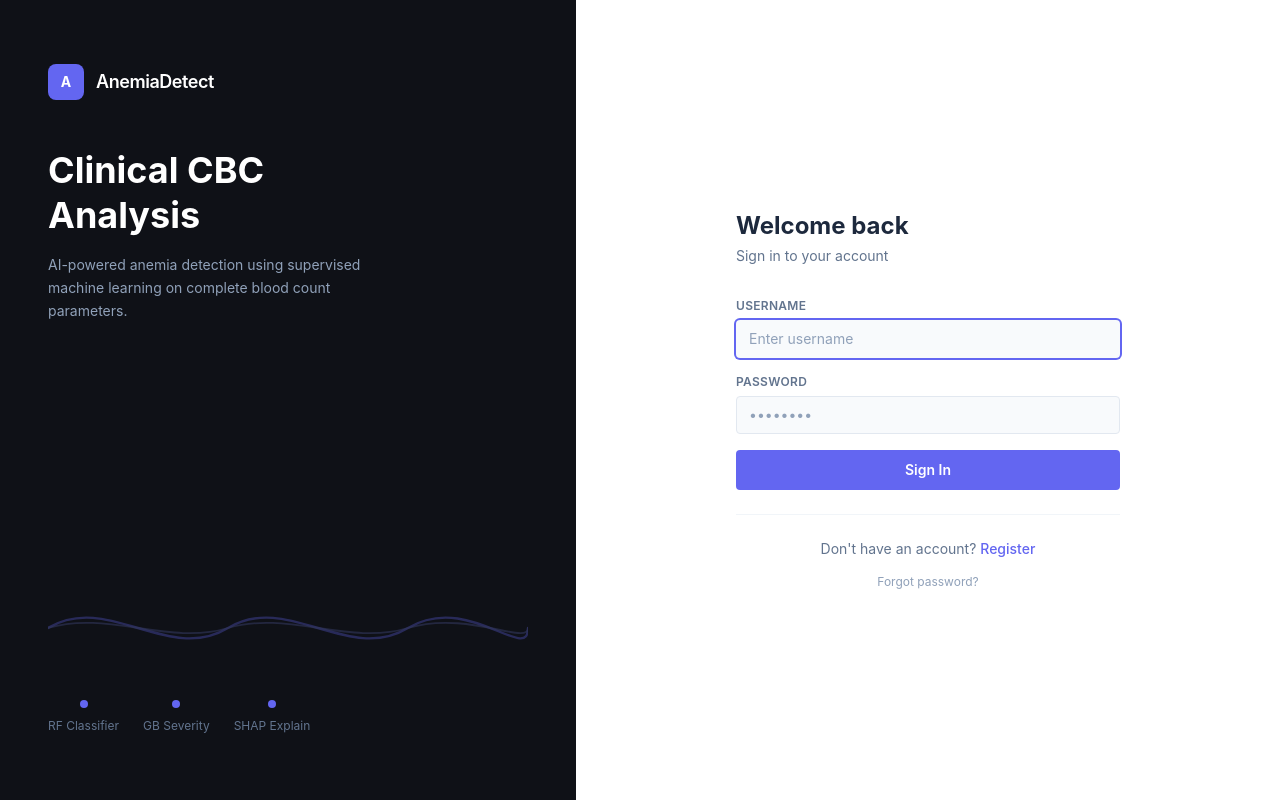
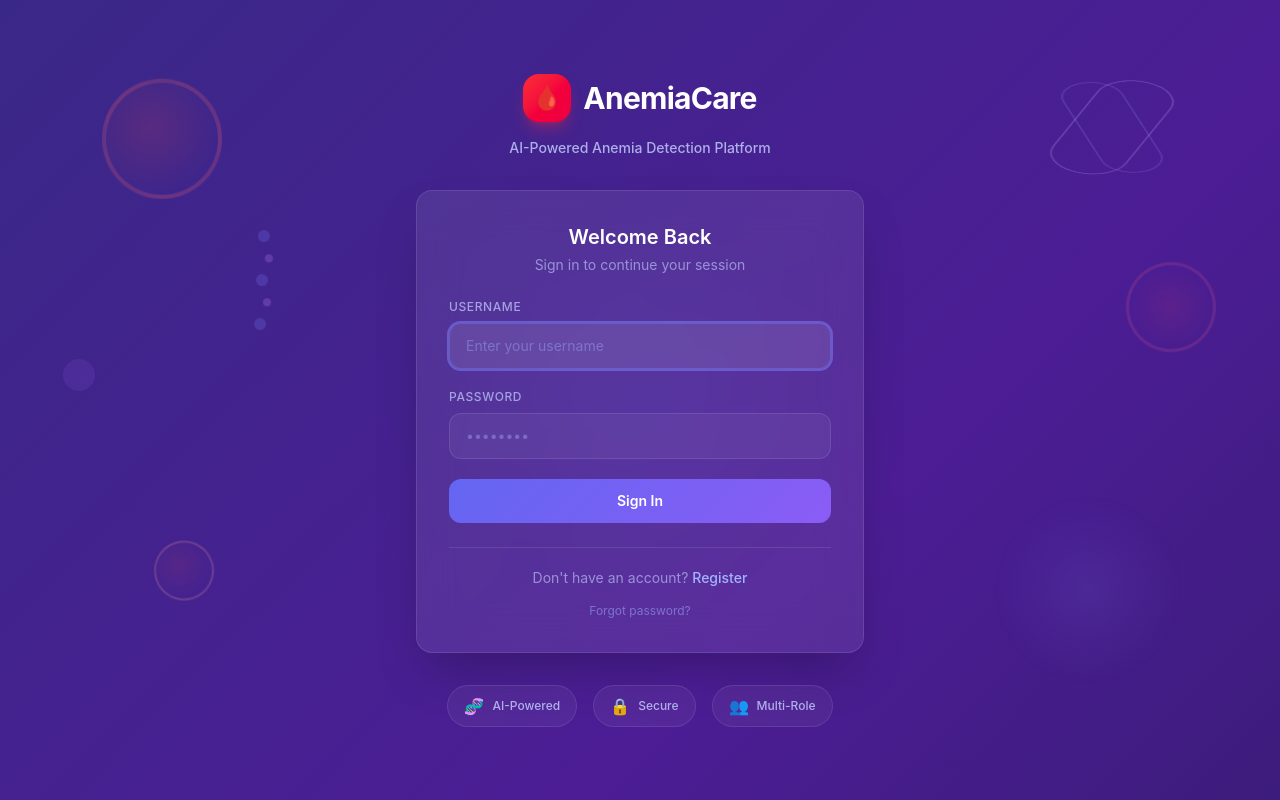
Before and after one commit to Anandk01/anamia, a React app in the folder frontend/: page /login in a window 1280 px wide. Built offline with nearby package versions, Linux system fonts and the light colour scheme; no server answers; the HTML template or start-up script is replaced by a standard one.

Commit message:
feat: redesign login page - animated gradient, glass morphism, floating medical shapes

```diff
--- a/frontend/src/index.css
+++ b/frontend/src/index.css
@@ -1,6 +1,23 @@
 @import "tailwindcss";
 
 @custom-variant dark (&:where(.dark, .dark *));
+
+/* ── Login page animations ── */
+@keyframes gradient-shift {
+  0% { background-position: 0% 50%; }
+  50% { background-position: 100% 50%; }
+  100% { background-position: 0% 50%; }
+}
+
+@keyframes float {
+  0%, 100% { transform: translateY(0px) rotate(0deg); }
+  50% { transform: translateY(-20px) rotate(5deg); }
+}
+
+@keyframes pulse-slow {
+  0%, 100% { opacity: 0.3; transform: scale(1); }
+  50% { opacity: 0.6; transform: scale(1.1); }
+}
 
 /* Prevent pull-to-refresh / overscroll bounce */
 html, body {
--- a/frontend/src/pages/LoginPage.jsx
+++ b/frontend/src/pages/LoginPage.jsx
@@ -1,6 +1,7 @@
 /**
  * LoginPage.jsx
- * Split layout: dark left panel + white right panel with login form.
+ * Modern glass-morphism login with animated gradient background
+ * and floating medical-themed decorations.
  */
 
 import { useState, useEffect, useRef } from 'react';
@@ -8,55 +9,6 @@ import { useNavigate, Link } from 'react-router-dom';
 import { useTranslation } from 'react-i18next';
 import { useAuth } from '../hooks/useAuth.js';
 import client from '../api/client.js';
-
-// ─── Animated SVG Waveform ────────────────────────────────────────────────────
-function AnimatedWaveform() {
-  return (
-    <svg
-      viewBox="0 0 400 80"
-      className="w-full opacity-30"
-      xmlns="http://www.w3.org/2000/svg"
-    >
-      <path
-        d="M0,40 C50,10 100,70 150,40 C200,10 250,70 300,40 C350,10 400,70 400,40"
-        fill="none"
-        stroke="#6366f1"
-        strokeWidth="2"
-        strokeLinecap="round"
-      >
-        <animate
-          attributeName="d"
-          dur="3s"
-          repeatCount="indefinite"
-          values="
-            M0,40 C50,10 100,70 150,40 C200,10 250,70 300,40 C350,10 400,70 400,40;
-            M0,40 C50,70 100,10 150,40 C200,70 250,10 300,40 C350,70 400,10 400,40;
-            M0,40 C50,10 100,70 150,40 C200,10 250,70 300,40 C350,10 400,70 400,40
-          "
-        />
-      </path>
-      <path
-        d="M0,40 C50,25 100,55 150,40 C200,25 250,55 300,40 C350,25 400,55 400,40"
-        fill="none"
-        stroke="#818cf8"
-        strokeWidth="1.5"
-        strokeLinecap="round"
-        opacity="0.6"
-      >
-        <animate
-          attributeName="d"
-          dur="4s"
-          repeatCount="indefinite"
-          values="
-            M0,40 C50,25 100,55 150,40 C200,25 250,55 300,40 C350,25 400,55 400,40;
-            M0,40 C50,55 100,25 150,40 C200,55 250,25 300,40 C350,55 400,25 400,40;
-            M0,40 C50,25 100,55 150,40 C200,25 250,55 300,40 C350,25 400,55 400,40
-          "
-        />
-      </path>
-    </svg>
-  );
-}
 
 export default function LoginPage() {
   const navigate = useNavigate();
@@ -106,53 +58,149 @@ export default function LoginPage() {
   }
 
   return (
-    <div className="h-screen w-screen flex overflow-hidden" style={{ fontFamily: 'Inter, -apple-system, sans-serif' }}>
-      {/* ── Left dark panel (45%) ── */}
     <div
-        className="flex flex-col justify-between px-12 py-16"
-        style={{ width: '45%', backgroundColor: '#0f1117', flexShrink: 0 }}
+      className="relative min-h-screen w-full flex items-center justify-center overflow-hidden px-4"
+      style={{
+        background: 'linear-gradient(-45deg, #1e1b4b, #4c1d95, #312e81, #1e3a5f, #2e1065)',
+        backgroundSize: '400% 400%',
+        animation: 'gradient-shift 15s ease infinite',
+      }}
     >
-        <div>
-          <div className="flex items-center gap-3 mb-12">
+      {/* ── Floating background shapes (blood cells / DNA) ── */}
+      <div className="absolute inset-0 overflow-hidden pointer-events-none" aria-hidden="true">
+        {/* Large blood cell */}
         <div
-              className="w-9 h-9 rounded-lg flex items-center justify-center text-white font-bold text-sm"
-              style={{ backgroundColor: '#6366f1' }}
+          className="absolute rounded-full border-4 border-red-400/20"
+          style={{
+            width: '120px',
+            height: '120px',
+            top: '10%',
+            left: '8%',
+            animation: 'float 6s ease-in-out infinite',
+            background: 'radial-gradient(circle at 40% 40%, rgba(239,68,68,0.15), transparent 70%)',
+          }}
+        />
+        {/* Small blood cell */}
+        <div
+          className="absolute rounded-full border-2 border-red-300/20"
+          style={{
+            width: '60px',
+            height: '60px',
+            top: '70%',
+            left: '12%',
+            animation: 'float 8s ease-in-out infinite 1s',
+            background: 'radial-gradient(circle at 40% 40%, rgba(239,68,68,0.1), transparent 70%)',
+          }}
+        />
+        {/* DNA helix shape - top right */}
+        <div
+          className="absolute"
+          style={{
+            width: '80px',
+            height: '200px',
+            top: '5%',
+            right: '10%',
+            animation: 'float 7s ease-in-out infinite 0.5s',
+          }}
         >
-              A
+          <div className="w-full h-full relative">
+            <div className="absolute inset-0 rounded-full border-2 border-purple-300/20" style={{ transform: 'rotateX(60deg) rotateZ(20deg)' }} />
+            <div className="absolute inset-2 rounded-full border-2 border-indigo-300/15" style={{ transform: 'rotateX(60deg) rotateZ(-20deg)' }} />
           </div>
-            <span className="text-white font-semibold text-lg tracking-tight">AnemiaDetect</span>
+        </div>
+        {/* Pulsing circle - bottom right */}
+        <div
+          className="absolute rounded-full"
+          style={{
+            width: '180px',
+            height: '180px',
+            bottom: '15%',
+            right: '8%',
+            animation: 'pulse-slow 4s ease-in-out infinite',
+            background: 'radial-gradient(circle, rgba(129,140,248,0.2), transparent 70%)',
+          }}
+        />
+        {/* Small floating dot */}
+        <div
+          className="absolute rounded-full bg-purple-400/20"
+          style={{
+            width: '30px',
+            height: '30px',
+            top: '45%',
+            left: '5%',
+            animation: 'pulse-slow 5s ease-in-out infinite 2s',
+          }}
+        />
+        {/* Medium blood cell - right side */}
+        <div
+          className="absolute rounded-full border-3 border-rose-400/15"
+          style={{
+            width: '90px',
+            height: '90px',
+            top: '35%',
+            right: '5%',
+            animation: 'float 9s ease-in-out infinite 2s',
+            background: 'radial-gradient(circle at 50% 50%, rgba(244,63,94,0.1), transparent 70%)',
+          }}
+        />
+        {/* DNA dot chain - left side */}
+        <div className="absolute" style={{ top: '30%', left: '20%', animation: 'float 10s ease-in-out infinite 3s' }}>
+          <div className="flex flex-col gap-3">
+            <div className="w-3 h-3 rounded-full bg-indigo-400/20" />
+            <div className="w-2 h-2 rounded-full bg-purple-400/25 ml-2" />
+            <div className="w-3 h-3 rounded-full bg-indigo-400/20" />
+            <div className="w-2 h-2 rounded-full bg-purple-400/25 ml-2" />
+            <div className="w-3 h-3 rounded-full bg-indigo-400/20" />
+          </div>
+        </div>
+        {/* Large subtle glow - center */}
+        <div
+          className="absolute rounded-full"
+          style={{
+            width: '400px',
+            height: '400px',
+            top: '50%',
+            left: '50%',
+            transform: 'translate(-50%, -50%)',
+            background: 'radial-gradient(circle, rgba(99,102,241,0.08), transparent 70%)',
+          }}
+        />
       </div>
 
-          <h1 className="text-4xl font-bold text-white leading-tight mb-4">
-            Clinical CBC<br />Analysis
+      {/* ── Main content ── */}
+      <div className="relative z-10 w-full max-w-md flex flex-col items-center">
+        {/* Logo and tagline */}
+        <div className="text-center mb-8">
+          <div className="inline-flex items-center gap-3 mb-4">
+            <div className="w-12 h-12 rounded-2xl bg-gradient-to-br from-red-500 to-rose-600 flex items-center justify-center shadow-lg shadow-red-500/30">
+              <span className="text-2xl" role="img" aria-label="blood drop">🩸</span>
+            </div>
+            <h1 className="text-3xl font-bold text-white tracking-tight">
+              AnemiaCare
             </h1>
-          <p className="text-slate-400 text-sm leading-relaxed max-w-xs">
-            AI-powered anemia detection using supervised machine learning on complete blood count parameters.
+          </div>
+          <p className="text-indigo-200/80 text-sm font-medium">
+            AI-Powered Anemia Detection Platform
           </p>
         </div>
 
-        <div className="space-y-6">
-          <AnimatedWaveform />
-          <div className="flex gap-6">
-            {['RF Classifier', 'GB Severity', 'SHAP Explain'].map((label) => (
-              <div key={label} className="text-center">
-                <div className="w-2 h-2 rounded-full mx-auto mb-1" style={{ backgroundColor: '#6366f1' }} />
-                <span className="text-slate-500 text-xs">{label}</span>
-              </div>
-            ))}
-          </div>
-        </div>
+        {/* Glass-morphism card */}
+        <div
+          className="w-full rounded-2xl p-8 shadow-2xl border border-white/10"
+          style={{
+            background: 'rgba(255, 255, 255, 0.08)',
+            backdropFilter: 'blur(20px)',
+            WebkitBackdropFilter: 'blur(20px)',
+          }}
+        >
+          <div className="text-center mb-6">
+            <h2 className="text-xl font-semibold text-white mb-1">Welcome Back</h2>
+            <p className="text-indigo-200/60 text-sm">Sign in to continue your session</p>
           </div>
 
-      {/* ── Right white panel ── */}
-      <div className="flex-1 bg-white flex items-center justify-center px-12">
-        <div className="w-full max-w-sm">
-          <h2 className="text-2xl font-bold text-slate-800 mb-1">Welcome back</h2>
-          <p className="text-slate-500 text-sm mb-8">Sign in to your account</p>
-
-          <form onSubmit={handleSubmit} className="space-y-4">
+          <form onSubmit={handleSubmit} className="space-y-5">
             <div>
-              <label className="block text-xs font-semibold text-slate-500 uppercase tracking-wide mb-1.5">
+              <label className="block text-xs font-medium text-indigo-200/70 uppercase tracking-wider mb-2">
                 {t('username')}
               </label>
               <input
@@ -161,17 +209,15 @@ export default function LoginPage() {
                 name="username"
                 value={form.username}
                 onChange={handleChange}
-                placeholder="Enter username"
+                placeholder="Enter your username"
                 required
                 autoComplete="username"
-                className="w-full rounded border border-slate-200 bg-slate-50 px-3 py-2 text-sm text-slate-800 placeholder-slate-400 focus:outline-none focus:ring-2 focus:border-transparent transition"
-                style={{ '--tw-ring-color': '#6366f1' }}
-                onKeyDown={(e) => e.key === 'Enter' && handleSubmit(e)}
+                className="w-full rounded-xl border border-white/10 bg-white/5 px-4 py-3 text-sm text-white placeholder-indigo-300/40 focus:outline-none focus:ring-2 focus:ring-indigo-400/50 focus:border-indigo-400/30 focus:bg-white/10 transition-all duration-300"
               />
             </div>
 
             <div>
-              <label className="block text-xs font-semibold text-slate-500 uppercase tracking-wide mb-1.5">
+              <label className="block text-xs font-medium text-indigo-200/70 uppercase tracking-wider mb-2">
                 {t('password')}
               </label>
               <input
@@ -182,13 +228,12 @@ export default function LoginPage() {
                 placeholder="••••••••"
                 required
                 autoComplete="current-password"
-                className="w-full rounded border border-slate-200 bg-slate-50 px-3 py-2 text-sm text-slate-800 placeholder-slate-400 focus:outline-none focus:ring-2 focus:border-transparent transition"
-                onKeyDown={(e) => e.key === 'Enter' && handleSubmit(e)}
+                className="w-full rounded-xl border border-white/10 bg-white/5 px-4 py-3 text-sm text-white placeholder-indigo-300/40 focus:outline-none focus:ring-2 focus:ring-indigo-400/50 focus:border-indigo-400/30 focus:bg-white/10 transition-all duration-300"
               />
             </div>
 
             {error && (
-              <div className="bg-red-50 border border-red-200 text-red-600 rounded px-3 py-2 text-sm">
+              <div className="bg-red-500/10 border border-red-400/30 text-red-300 rounded-xl px-4 py-3 text-sm backdrop-blur-sm">
                 {error}
               </div>
             )}
@@ -196,25 +241,61 @@ export default function LoginPage() {
             <button
               type="submit"
               disabled={loading}
-              className="w-full text-white font-semibold py-2.5 rounded text-sm transition disabled:opacity-60"
-              style={{ backgroundColor: loading ? '#818cf8' : '#6366f1' }}
+              className="w-full text-white font-semibold py-3 rounded-xl text-sm transition-all duration-300 disabled:opacity-60 hover:shadow-lg hover:shadow-indigo-500/30 hover:scale-[1.02] active:scale-[0.98]"
+              style={{
+                background: loading
+                  ? 'linear-gradient(135deg, #818cf8, #6366f1)'
+                  : 'linear-gradient(135deg, #6366f1, #8b5cf6)',
+              }}
             >
-              {loading ? t('loading') : t('login')}
+              {loading ? (
+                <span className="inline-flex items-center gap-2">
+                  <svg className="animate-spin h-4 w-4" viewBox="0 0 24 24" fill="none">
+                    <circle className="opacity-25" cx="12" cy="12" r="10" stroke="currentColor" strokeWidth="4" />
+                    <path className="opacity-75" fill="currentColor" d="M4 12a8 8 0 018-8V0C5.373 0 0 5.373 0 12h4z" />
+                  </svg>
+                  {t('loading')}
+                </span>
+              ) : (
+                t('login')
+              )}
             </button>
           </form>
 
-          <div className="mt-6 pt-6 border-t border-slate-100 space-y-3 text-center text-sm">
-            <p className="text-slate-500">
+          <div className="mt-6 pt-5 border-t border-white/10 space-y-3 text-center text-sm">
+            <p className="text-indigo-200/60">
               Don&apos;t have an account?{' '}
-              <Link to="/register" className="font-medium" style={{ color: '#6366f1' }}>
+              <Link
+                to="/register"
+                className="font-medium text-indigo-300 hover:text-white transition-colors duration-200"
+              >
                 Register
               </Link>
             </p>
             <p>
-              <Link to="/forgot-password" className="text-slate-400 hover:text-slate-600 transition text-xs">
+              <Link
+                to="/forgot-password"
+                className="text-indigo-300/50 hover:text-indigo-200 transition-colors duration-200 text-xs"
+              >
                 Forgot password?
               </Link>
             </p>
+          </div>
+        </div>
+
+        {/* Feature badges */}
+        <div className="mt-8 flex flex-wrap justify-center gap-4">
+          <div className="flex items-center gap-2 px-4 py-2 rounded-full border border-white/10 bg-white/5 backdrop-blur-sm">
+            <span className="text-base" role="img" aria-label="AI">🧬</span>
+            <span className="text-xs font-medium text-indigo-200/80">AI-Powered</span>
+          </div>
+          <div className="flex items-center gap-2 px-4 py-2 rounded-full border border-white/10 bg-white/5 backdrop-blur-sm">
+            <span className="text-base" role="img" aria-label="secure">🔒</span>
+            <span className="text-xs font-medium text-indigo-200/80">Secure</span>
+          </div>
+          <div className="flex items-center gap-2 px-4 py-2 rounded-full border border-white/10 bg-white/5 backdrop-blur-sm">
+            <span className="text-base" role="img" aria-label="multi-role">👥</span>
+            <span className="text-xs font-medium text-indigo-200/80">Multi-Role</span>
           </div>
         </div>
       </div>
```
Lines whose indentation alone changed are shown as unchanged.
